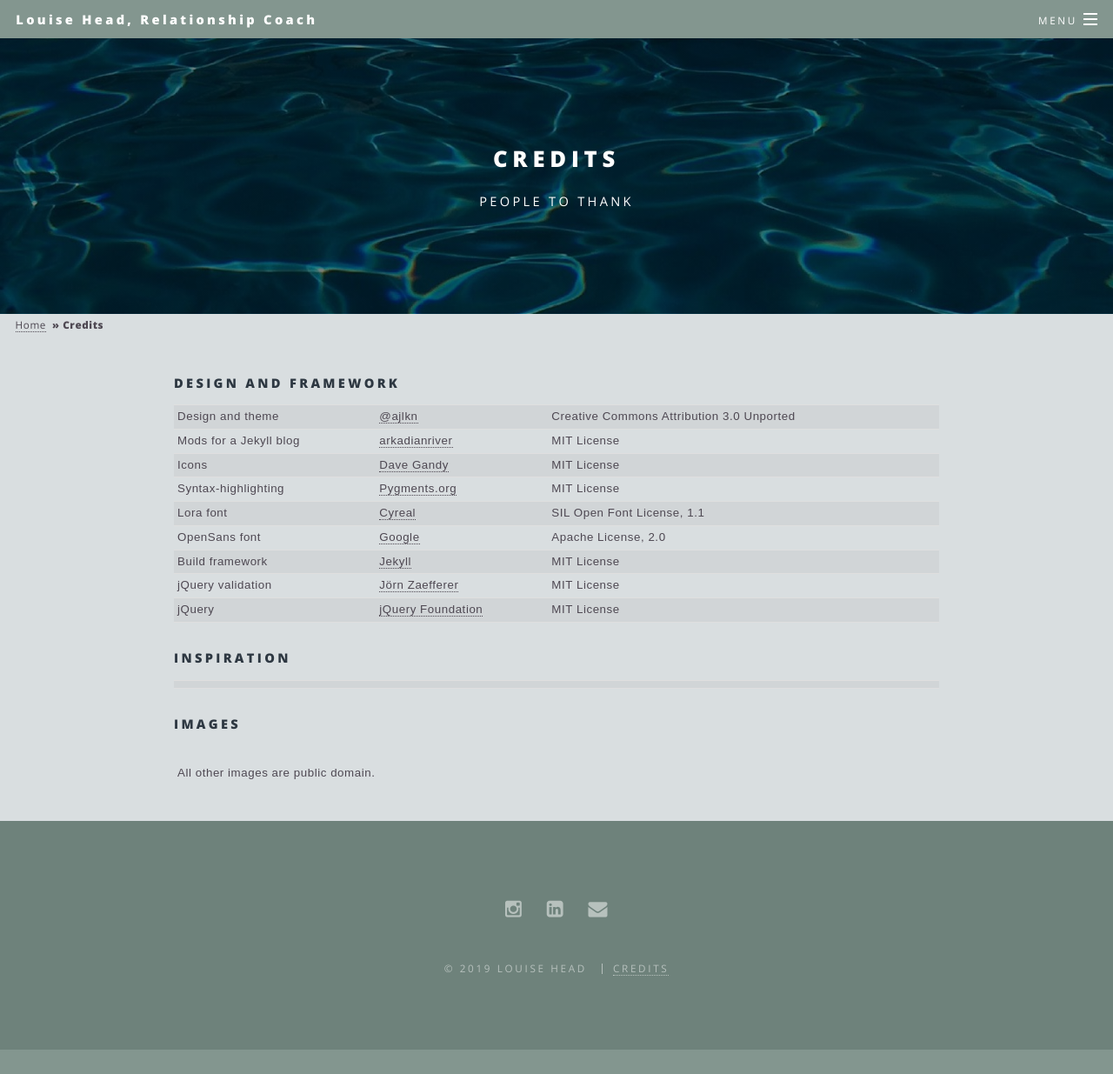
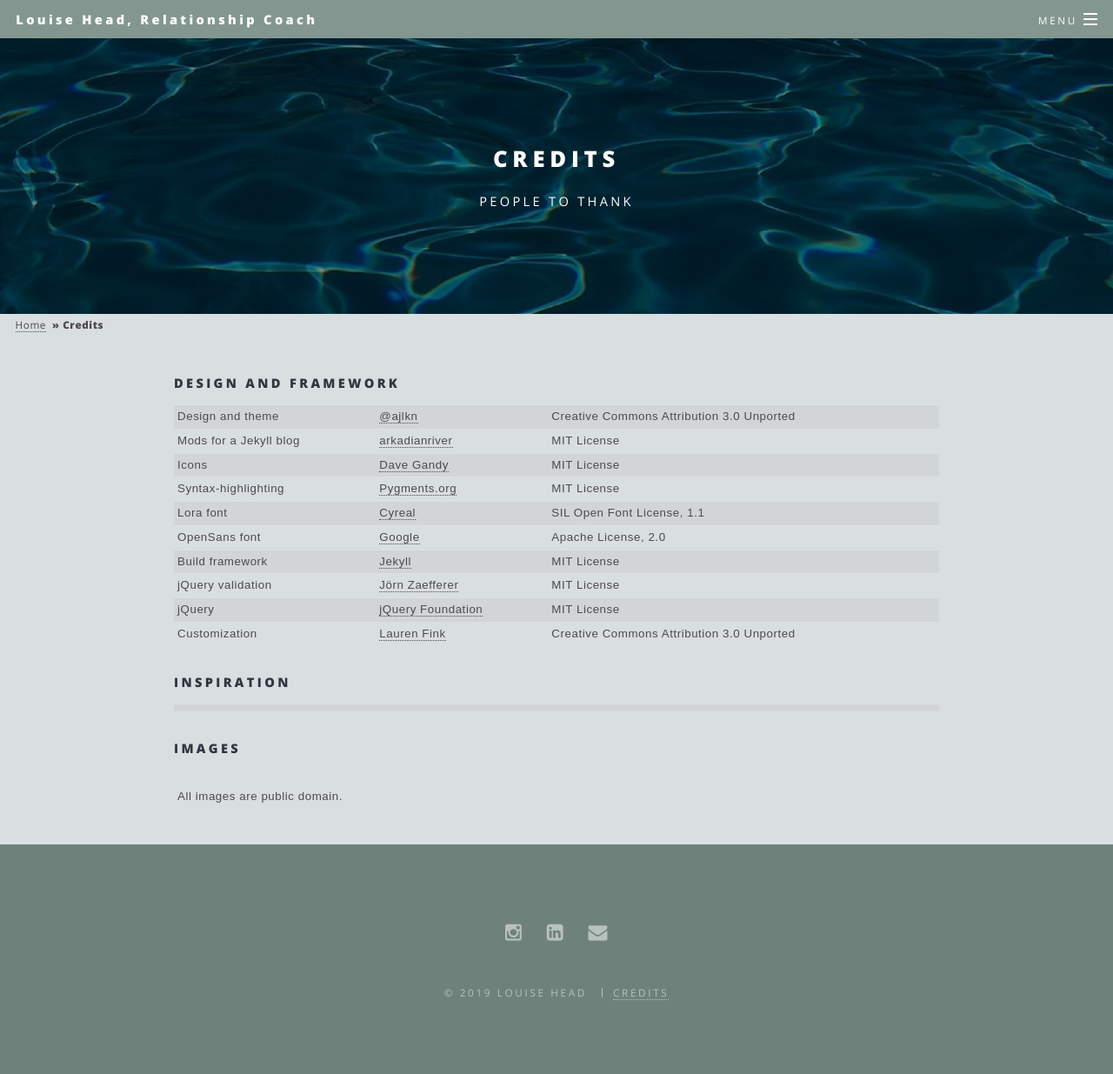
Before and after one commit to lehead/lehead.github.io, a Jekyll site: the page built from _pages/credits.html, in a window 1280 px wide and 1235 px high. Shown: the whole window at 87% size. Built offline with Jekyll 4.4.1, drawn with Linux system fonts in a browser that asks for light colours.

Commit message:
update credits

```diff
--- a/_data/authors.yml
+++ b/_data/authors.yml
@@ -6,3 +6,4 @@ lehead:
   disqus_shortname: https-lehead-github-io
   url: http://lehead.github.io
   avatar: jeremy-bishop-53864.jpg
+  # TODO change avatar photo
--- a/_data/credits.yml
+++ b/_data/credits.yml
@@ -82,8 +82,12 @@ creds:
     by  : jQuery Foundation
     url : https://jquery.com/
     lic : mit
+  - for : Customization
+    by  : Lauren Fink
+    url : lkfink.github.io
+    lic : ccb3
 #
-inspiration:
+#inspiration:
   # - name : Michael Rose
   #   url  : https://github.com/mmistakes
   # - name : David Ollerhead
@@ -95,7 +99,7 @@ inspiration:
   # - name : Adam Garrett-Harris
   #   url  : https://twitter.com/agarrharr
 #
-other-image-credit: All other images are public domain.
+other-image-credit: All images are public domain.
 #
 # Chances are you replaced at least the banner below and will want
 # to change the attribution.
```
